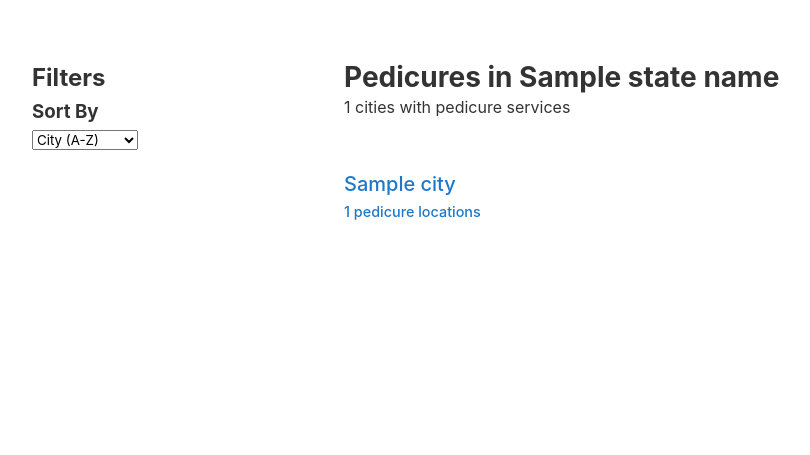
After one commit to qrkedupwhiteboy/pedicure-nearme, a Flask app: template templates/state_listings.html in a window 1280 px wide. The commit adds this page. Shown: the part 345-800 px from the top of the page, without its empty margins (32-842 px from the left). Run offline with Flask 3, Linux system fonts and the light colour scheme; the template is opened without the code that fills it: most values are stand-ins (such as "Sample title", 1, 10 or a date in 2020).

Commit message:
feat: Add state-wide listings page with dynamic routing and sorting

```diff
--- a/app.py
+++ b/app.py
@@ -228,6 +228,45 @@ def map_view(zipcode):
     finally:
         session.close()
 
+@app.route('/state/<state>')
+def state_listings(state):
+    """Display pedicure listings for a specific state"""
+    session = Session()
+    try:
+        # Get state name from code
+        state_name = STATE_NAMES.get(state.upper())
+        if not state_name:
+            abort(404)
+
+        # Query cities and their listing counts for the state
+        cities = session.query(
+            PedicureListing.city,
+            func.count(PedicureListing.id).label('listing_count')
+        ).filter(
+            func.upper(PedicureListing.state) == state.upper(),
+            PedicureListing.city.isnot(None)
+        ).group_by(
+            PedicureListing.city
+        ).order_by(
+            PedicureListing.city
+        ).all()
+
+        if not cities:
+            abort(404)
+
+        # Format city data
+        city_data = [
+            {'city': city[0], 'listing_count': city[1]}
+            for city in cities
+        ]
+
+        return render_template('state_listings.html',
+                             state_code=state.upper(),
+                             state_name=state_name,
+                             cities=city_data)
+    finally:
+        session.close()
+
 @app.route('/pedicures-in/<city>')
 def city_listings(city):
     """Display pedicure listings for a specific city"""
--- a/templates/index.html
+++ b/templates/index.html
@@ -220,7 +220,7 @@
                             {% for city in data.top_cities %}
                             <a href="{{ url_for('city_listings', city=city|lower|replace(' ', '-')) }}" class="city-link">Pedicures in <span class="city-highlight">{{ city }}</span></a>                            {% endfor %}
                             {% if data.total_cities > 5 %}
-                            <a href="/search?state={{ state|lower }}" class="city-link see-all">See all {{ data.total_cities }} cities in {{ state }} →</a>
+                            <a href="{{ url_for('state_listings', state=state|lower) }}" class="city-link see-all">See all {{ data.total_cities }} cities in {{ state }} →</a>
                             {% endif %}
                         </div>
                     </div>
--- /dev/null
+++ b/templates/state_listings.html
@@ -0,0 +1,87 @@
+<!DOCTYPE html>
+<html lang="en">
+<head>
+    <meta charset="UTF-8">
+    <meta name="viewport" content="width=device-width, initial-scale=1.0">
+    <title>Pedicures in {{ state_name }} | Best Nail Salons</title>
+    <link rel="stylesheet" href="{{ url_for('static', filename='css/main.css') }}">
+    <link rel="stylesheet" href="{{ url_for('static', filename='css/listing.css') }}">
+    <link rel="stylesheet" href="{{ url_for('static', filename='css/tokens.css') }}">
+</head>
+<body>
+    <header class="main-header">
+        <div class="container">
+            <div class="logo">
+                <a href="/">
+                    <img src="{{ url_for('static', filename='images/logo-placeholder.png') }}" alt="Pedicure Near Me Directory">
+                </a>
+            </div>
+            <nav class="main-nav">
+                <ul>
+                    <li><a href="/">Home</a></li>
+                    <li><a href="/search">Find Pedicures</a></li>
+                    <li><a href="/about">About</a></li>
+                    <li><a href="/contact">Contact</a></li>
+                </ul>
+            </nav>
+        </div>
+    </header>
+
+    <main>
+        <div class="listings-container">
+            <div class="filters-sidebar">
+                <h2>Filters</h2>
+                <div class="filter-section">
+                    <h3>Sort By</h3>
+                    <select id="sort-select">
+                        <option value="city">City (A-Z)</option>
+                        <option value="listings">Most Listings</option>
+                    </select>
+                </div>
+            </div>
+
+            <div class="listings-content">
+                <div class="state-listings-header">
+                    <h1 class="h1">Pedicures in {{ state_name }}</h1>
+                    <p class="results-count">{{ cities|length }} cities with pedicure services</p>
+                </div>
+
+                <div id="cities-grid">
+                    {% for city in cities %}
+                    <div class="city-card"
+                         data-city="{{ city.city }}"
+                         data-listings="{{ city.listing_count }}">
+                        <div class="city-info">
+                            <h2><a href="{{ url_for('city_listings', city=city.city|lower|replace(' ', '-')) }}" class="nav-large">{{ city.city }}</a></h2>
+                            <p class="listing-count">{{ city.listing_count }} pedicure locations</p>
+                        </div>
+                    </div>
+                    {% endfor %}
+                </div>
+            </div>
+        </div>
+    </main>
+
+    <script>
+        function updateListings() {
+            const sortBy = document.getElementById('sort-select').value;
+            const cities = Array.from(document.querySelectorAll('.city-card'));
+            const container = document.getElementById('cities-grid');
+
+            cities.sort((a, b) => {
+                if (sortBy === 'city') {
+                    return a.dataset.city.localeCompare(b.dataset.city);
+                } else if (sortBy === 'listings') {
+                    return parseInt(b.dataset.listings) - parseInt(a.dataset.listings);
+                }
+                return 0;
+            });
+
+            container.innerHTML = '';
+            cities.forEach(city => container.appendChild(city));
+        }
+
+        document.getElementById('sort-select').addEventListener('change', updateListings);
+    </script>
+</body>
+</html>
```
